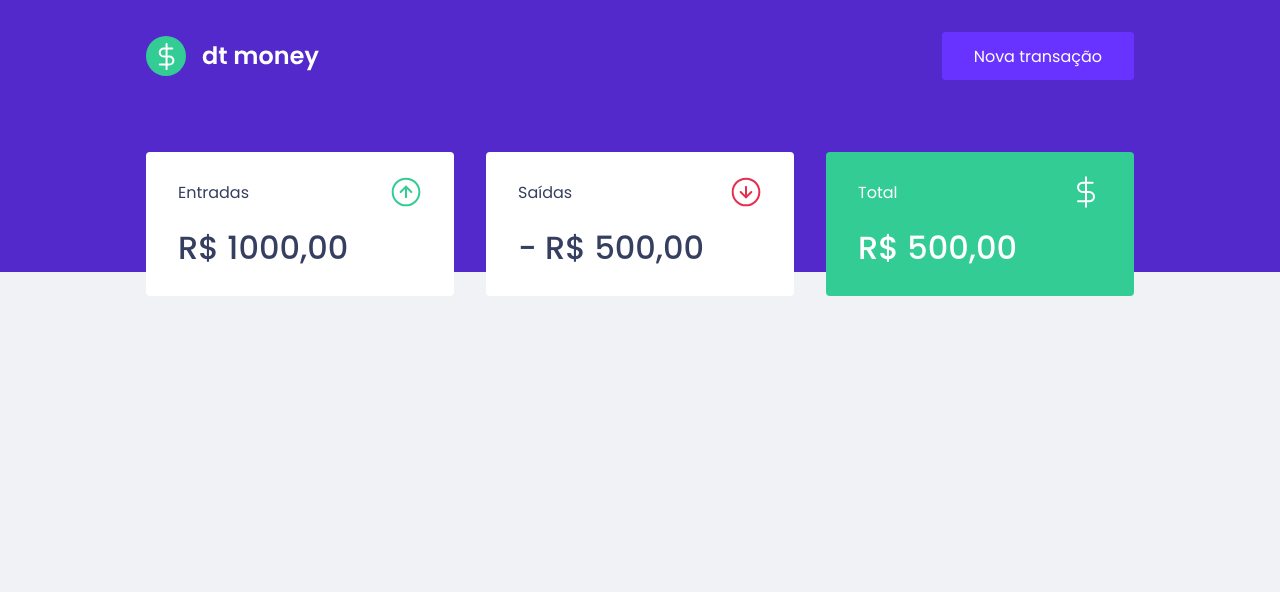
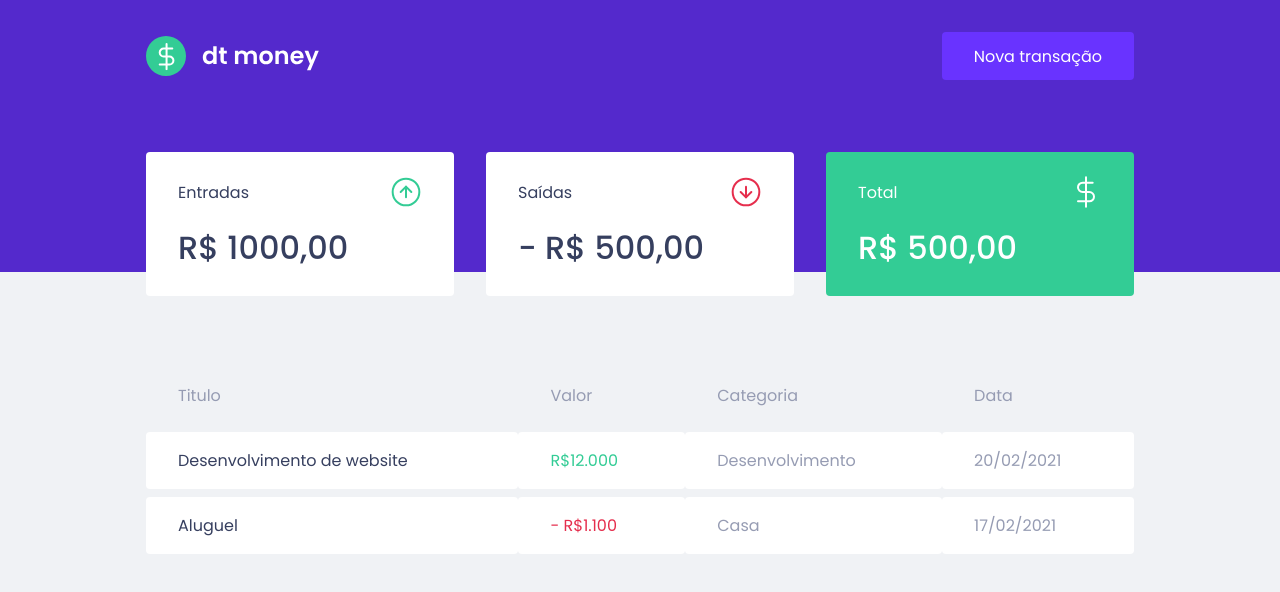
Before and after one commit to Sara-Rodrigues/dtmoney, a React (Create React App) app: page / in a window 1280 px wide. Shown: the top 592 px of the page. Built offline with nearby package versions, Linux system fonts and the light colour scheme.

Commit message:
Componente TransactionsTable

```diff
--- a/src/components/Dashboard/index.tsx
+++ b/src/components/Dashboard/index.tsx
@@ -1,4 +1,5 @@
 import { Summary } from "../Summary"
+import { TransactionsTable } from "../TransactionsTable"
 
 import { Container } from "./styles"
 
@@ -6,6 +7,7 @@ export function Dashboard() {
   return (
     <Container>
       < Summary />
+      <TransactionsTable />
     </Container>
   )
 }
--- /dev/null
+++ b/src/components/TransactionsTable/index.tsx
@@ -0,0 +1,33 @@
+import { Container } from "./styles";
+
+export function TransactionsTable() {
+  return (
+    <Container>
+      <table>
+        <thead>
+          <tr>
+            <th>Titulo</th>
+            <th>Valor</th>
+            <th>Categoria</th>
+            <th>Data</th>
+          </tr>
+        </thead>
+
+        <tbody>
+          <tr>
+            <td>Desenvolvimento de website</td>
+            <td className="deposit">R$12.000</td>
+            <td>Desenvolvimento</td>
+            <td>20/02/2021</td>
+          </tr>
+          <tr>
+            <td>Aluguel</td>
+            <td className="withdraw">- R$1.100</td>
+            <td>Casa</td>
+            <td>17/02/2021</td>
+          </tr>
+        </tbody>
+      </table>
+    </Container>
+  )
+}
--- /dev/null
+++ b/src/components/TransactionsTable/styles.ts
@@ -0,0 +1,38 @@
+import styled from "styled-components";
+
+export const Container = styled.div`
+  margin-top: 4rem;
+
+  table {
+    width: 100%;
+    border-spacing: 0 0.5rem;
+
+    th {
+      color: var(--text-body);
+      font-weight: 400;
+      padding: 1rem 2rem;
+      text-align: left;
+      line-height: 1.5rem;
+    }
+
+    td {
+      padding: 1rem 2rem;
+      border: 0;
+      background: var(--shape);
+      color: var(--text-body);
+      border-radius: 0.25rem;
+
+      &:first-child {
+        color: var(--text-title);
+      }
+
+      &.deposit {
+        color: var(--green);
+      }
+
+      &.withdraw {
+        color: var(--red);
+      }
+    }
+  }
+`;
```
